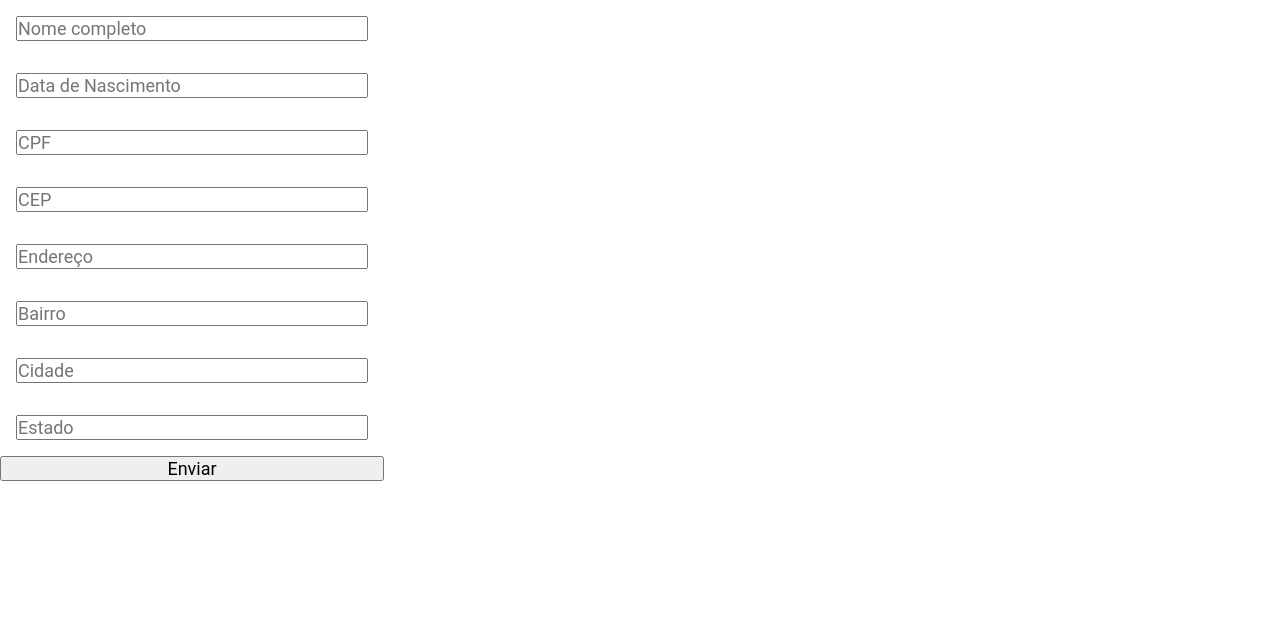
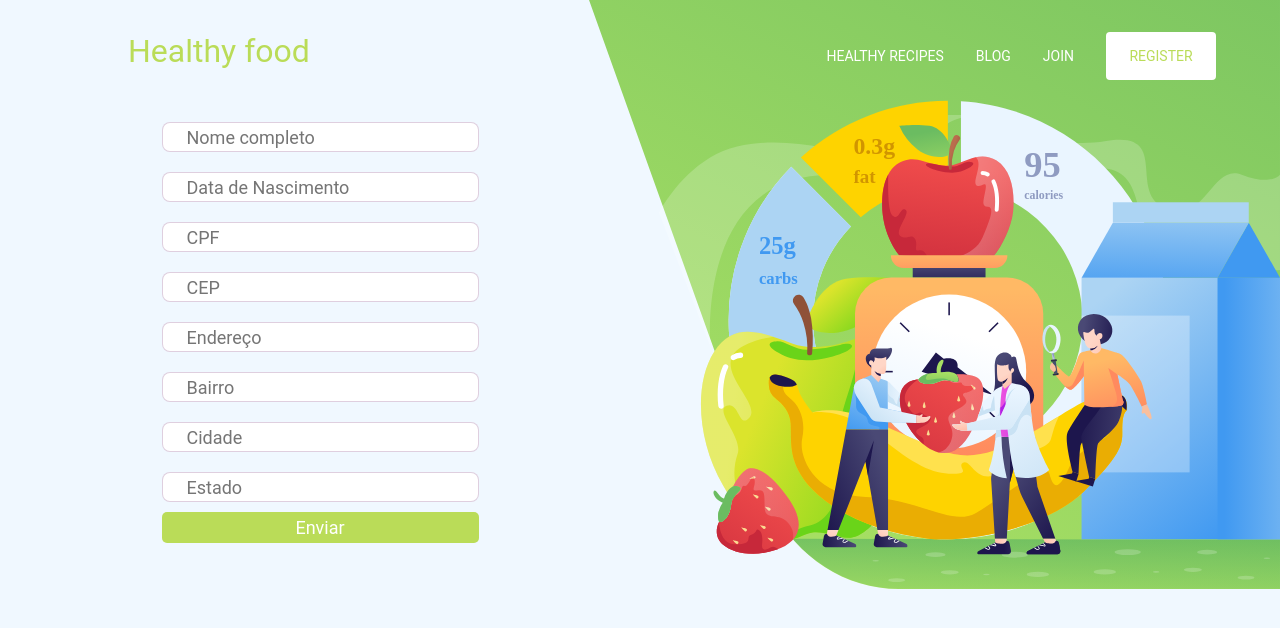
Before and after one commit to gustavolopesv3/GCB-Frontend, a React (Create React App) app: page /register in a window 1280 px wide. Shown: the top 628 px of the page. Built offline with nearby package versions, Linux system fonts and the light colour scheme.

Commit message:
register styles

```diff
--- a/package.json
+++ b/package.json
@@ -12,6 +12,7 @@
     "@types/react-dom": "^17.0.0",
     "axios": "^0.21.1",
     "react": "^17.0.2",
+    "react-cookie": "^4.0.3",
     "react-dom": "^17.0.2",
     "react-icons": "^4.2.0",
     "react-router-dom": "^5.2.0",
--- a/src/pages/register/index.tsx
+++ b/src/pages/register/index.tsx
@@ -1,6 +1,8 @@
 import React, { useCallback, useState } from "react"
+import {useCookies} from 'react-cookie'
 import axios from 'axios'
-import { Container } from "./styles"
+import { ButtonSubmit, Container, SectionRegister } from "./styles"
+import { Header } from "../../components/Header"
 
 interface cepData {
   data: {
@@ -20,19 +22,13 @@ export const Register = ()=>{
     cpf: '',
   })
 
-  // const [endereco, setEndereco] = useState({
-  //   cep: '',
-  //   rua:'',
-  //   bairro: '',
-  //   cidade: '',
-  //   estado: '',
-  //   teste:'aaaa'
-  // })
   const [rua, setRua] = useState('')
   const [cep, setCep] = useState('')
   const [bairro, setBairro] = useState('')
   const [cidade, setCidade] = useState('')
   const [estado, setEstado] = useState('')
+
+
 
   const onChangeForm = (e:React.FormEvent<HTMLInputElement>) => {
     const name = e.currentTarget.name;
@@ -46,19 +42,10 @@ export const Register = ()=>{
     }));
   };
 
-  // const onChangeFormEndereco = (e:React.FormEvent<HTMLInputElement>) => {
-  //   const name = e.currentTarget.name;
-  //   const value = e.currentTarget.value;
-  //   console.log(e.currentTarget.value)
 
-  //   setEndereco((prevState) => ({
-  //     ...prevState,
-  //     [name]: value,
+    const saveData = (e:React.FormEvent<HTMLElement>) =>{
+      e.preventDefault()
 
-  //   }));
-  // };
-
-    const saveData = () =>{
       localStorage.setItem('GCB', JSON.stringify({
         pessoa,
         endereco:{
@@ -69,6 +56,15 @@ export const Register = ()=>{
           rua
         }
       }))
+      document.cookie = `GCB=${JSON.stringify({
+        pessoa,
+        endereco:{
+        cep,
+          cidade,
+          bairro,
+          estado,
+          rua
+      }})}`
     }
 
 
@@ -95,8 +91,12 @@ export const Register = ()=>{
 
 
 
-  return(
+  return(<>
+    <SectionRegister>
+    <Header/>
     <Container>
+      <form onSubmit={saveData}>
+
       <input type="text" name="nomeCompleto" placeholder='Nome completo' onChange={onChangeForm} value={pessoa.nomeCompleto} />
       <input type="text" name="dataNascimento" placeholder='Data de Nascimento' onChange={onChangeForm} value={pessoa.dataNascimento}/>
       <input type="text" name="cpf" placeholder='CPF' onChange={onChangeForm} value={pessoa.cpf}/>
@@ -107,8 +107,10 @@ export const Register = ()=>{
       <input type="text" name="bairro" placeholder='Bairro' onChange={e => setBairro(e.target.value)} value={bairro}/>
       <input type="text" name="cidade" placeholder='Cidade' onChange={e => setCidade(e.target.value)} value={cidade}/>
       <input type="text" name="estado" placeholder='Estado' onChange={e => setEstado(e.target.value)} value={estado}/>
-
-      <button onClick={saveData}>Enviar</button>
+      <ButtonSubmit>Enviar</ButtonSubmit>
+      </form>
     </Container>
+    </SectionRegister>
+    </>
   )
 }
--- a/src/pages/register/styles.ts
+++ b/src/pages/register/styles.ts
@@ -1,12 +1,44 @@
 import styled from 'styled-components';
+import illustration from '../../assets/Illustration.svg';
 
+
+export const SectionRegister = styled.section`
+background-color: aliceblue;
+height: 100vh;
+background-image: url(${illustration});
+background-size: 54%;
+background-position: 100% 0;
+background-repeat: no-repeat;
+`
 
 export const Container = styled.div`
   display: flex;
   flex-direction: column;
-  width: 30%;
+  width: 50%;
+  justify-content: center;
+  align-items: center;
 
   input{
     margin: 1rem;
   }
+  form{
+    display: flex;
+    flex-direction: column;
+    justify-content: center;
+    align-items: center;
+
+    input{
+      margin: 10px;
+    }
+  }
   `
+
+  export const ButtonSubmit = styled.button`
+  background-color: #badc58;
+  border: none;
+  width: 100%;
+  color:#fff;
+  border-radius: 5px;
+  padding: 5px;
+
+  `
--- a/src/styles/global.ts
+++ b/src/styles/global.ts
@@ -21,7 +21,7 @@ button{
 }
 form input{
     width: 100%;
-    height: 60px;
+    height: 30px;
     color: #333;
     border: 1px solid #dcde;
     border-radius: 8px;
```
Also changed, not shown: 1 other file (tests, documents, lock files or other folders).
